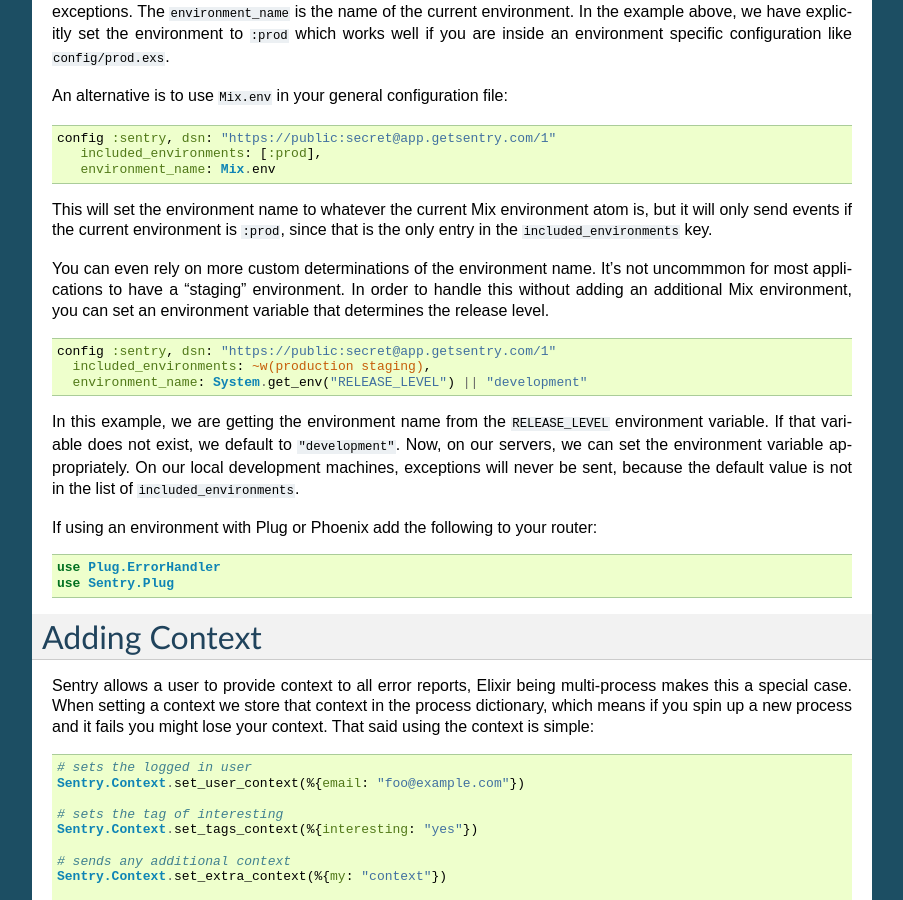
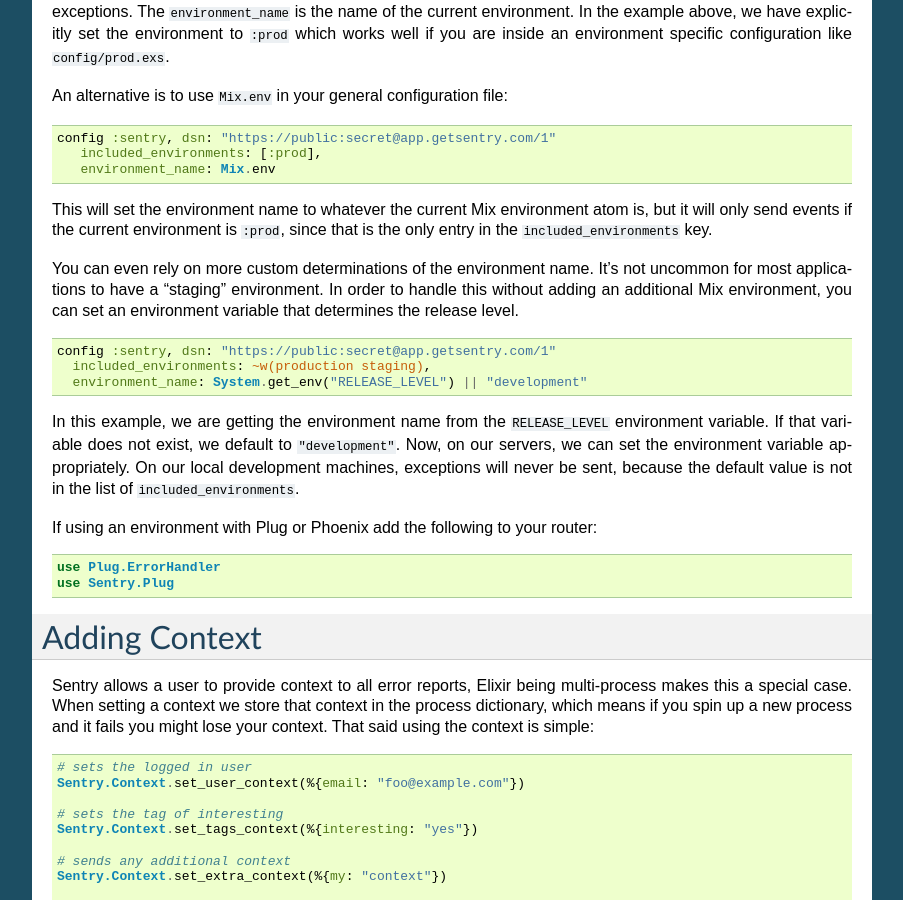
Before and after one commit to getsentry/sentry-elixir, a Sphinx documentation site: the page built from docs/index.rst, in a window 1280 px wide and 900 px high, scrolled down 811 px. Shown: the whole window, without its empty margins (198-1101 px from the left). Built offline with Sphinx 7.4.7, drawn with Linux system fonts in a browser that asks for light colours; the version number could not be read and is left out.

Commit message:
Fix typos in the docs

```diff
--- a/docs/index.rst
+++ b/docs/index.rst
@@ -64,7 +64,7 @@
 since that is the only entry in the ``included_environments`` key.
 
 You can even rely on more custom determinations of the environment name. It's
-not uncommmon for most applications to have a "staging" environment. In order
+not uncommon for most applications to have a "staging" environment. In order
 to handle this without adding an additional Mix environment, you can set an
 environment variable that determines the release level.
 
--- a/docs/plug.rst
+++ b/docs/plug.rst
@@ -1,7 +1,7 @@
 Sentry.Plug
 =============
 
-Sentry.Plug provides basic funcitonality to handle Plug.ErrorHandler.
+Sentry.Plug provides basic functionality to handle Plug.ErrorHandler.
 
 To capture errors, simply put the following in your router:
 
```
Also changed, not shown: 1 other file.
